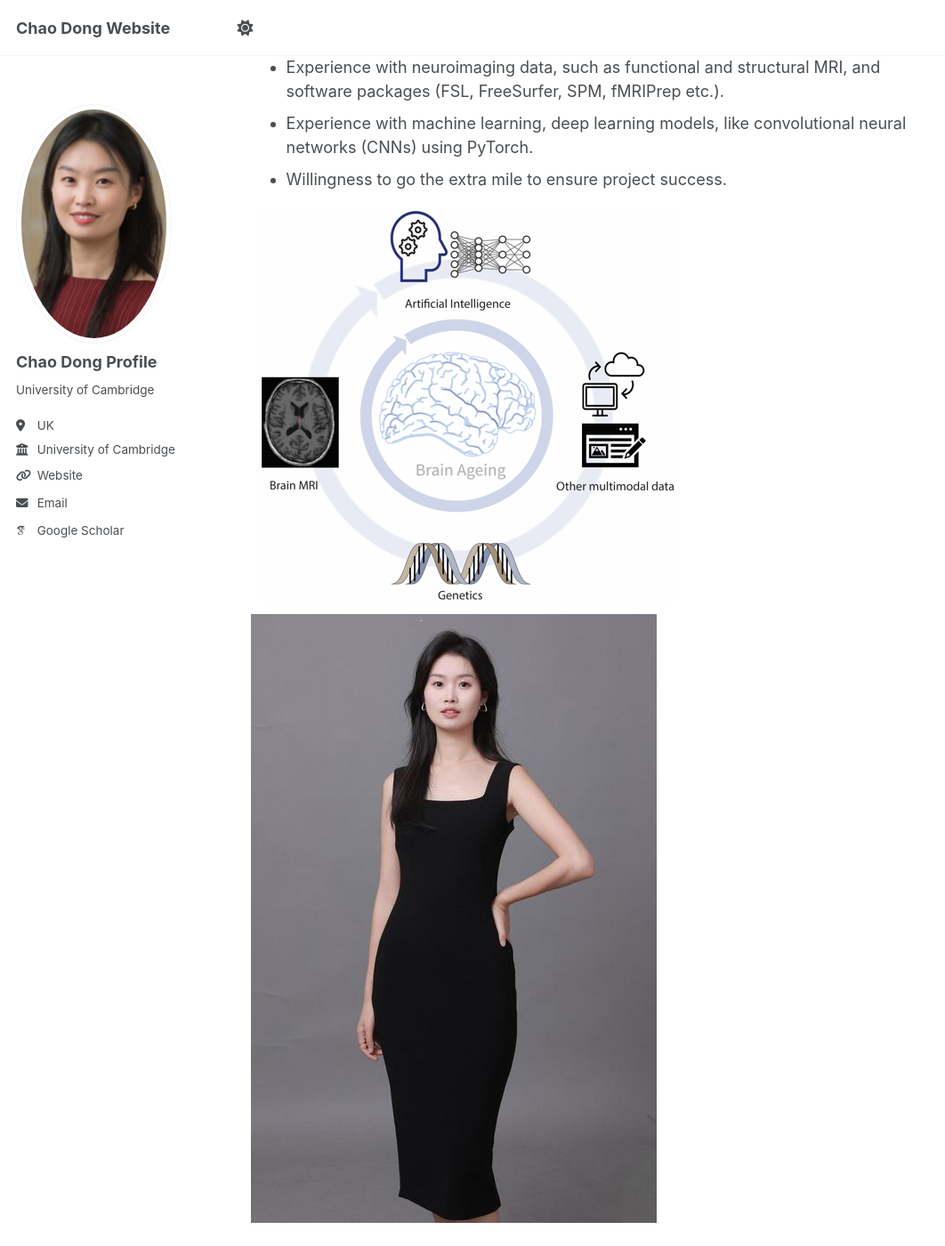
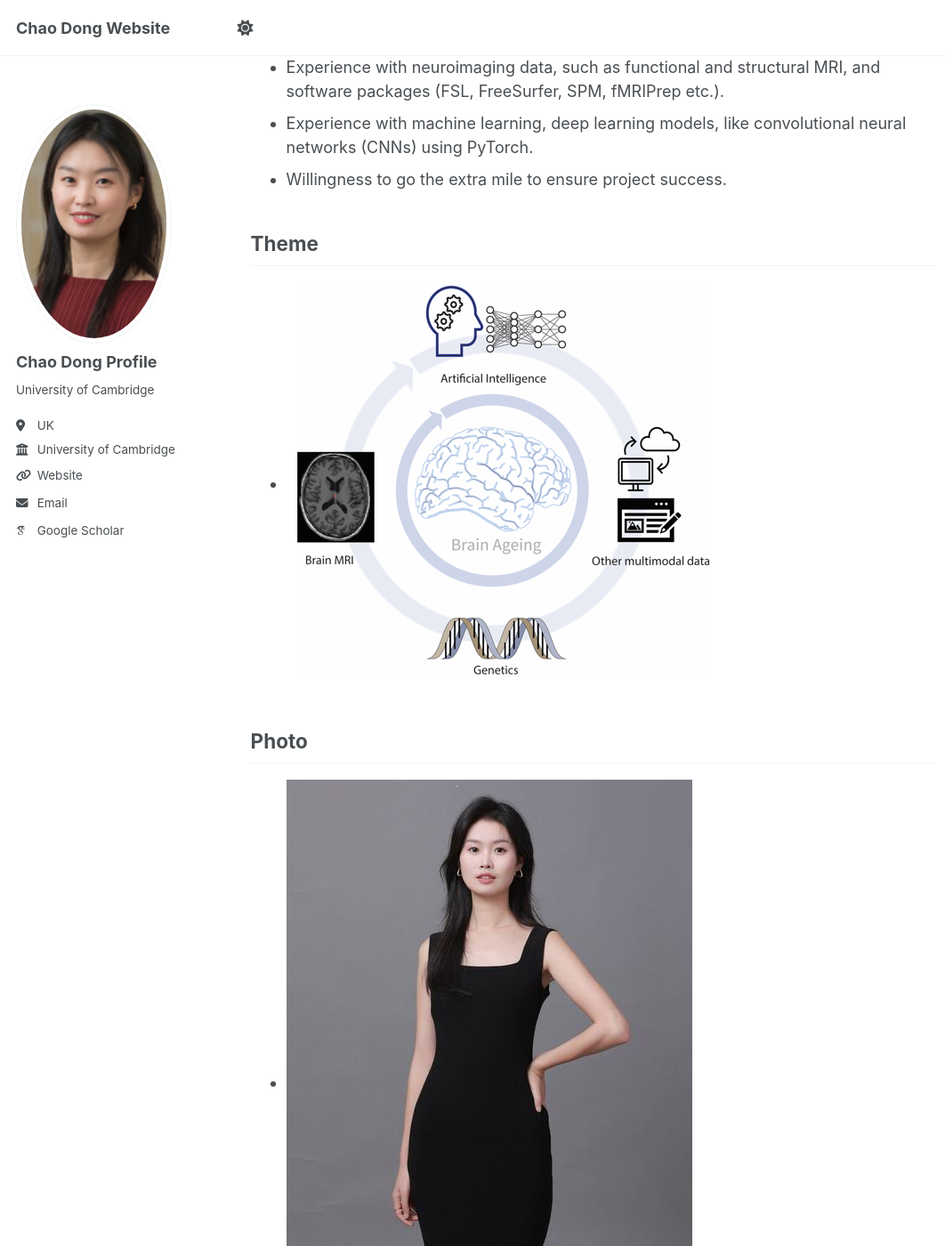
Before and after one commit to ChaoDong12/chaodong.github.io, a Jekyll site: the page built from _pages/about.md, in a window 1280 px wide and 1400 px high, scrolled down 2929 px. Shown: the whole window at 89% size, without its empty margins (0-1062 px from the left). Built offline with Jekyll 4.4.1, drawn with Linux system fonts in a browser that asks for light colours; some web fonts are replaced.

Commit message:
Update about.md

```diff
--- a/_pages/about.md
+++ b/_pages/about.md
@@ -68,6 +68,10 @@ Others
 *	Experience with machine learning, deep learning models, like convolutional neural networks (CNNs) using PyTorch.
 *	Willingness to go the extra mile to ensure project success.
 
- 	![Editing](./images/thesis.png)
+Theme
+------
+ * ![Editing](./images/thesis.png)
 
-  ![Editing](./images/Chao_black_01_new_01.jpg)
+Photo
+------
+* ![Editing](./images/Chao_black_01_new_01.jpg)
```
